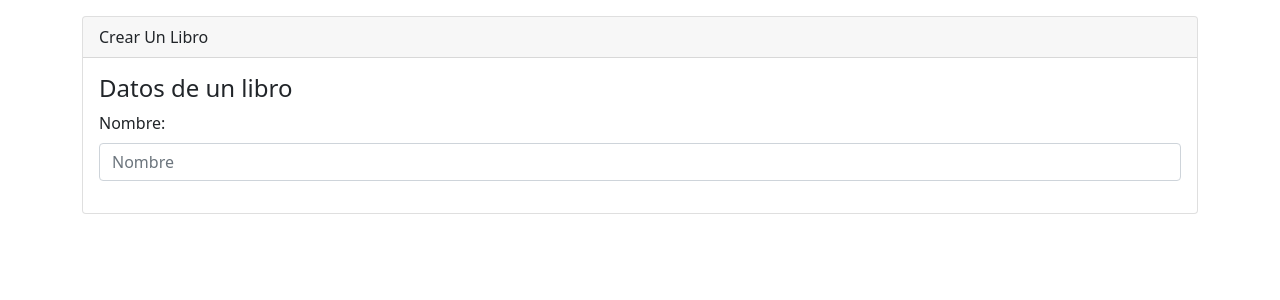
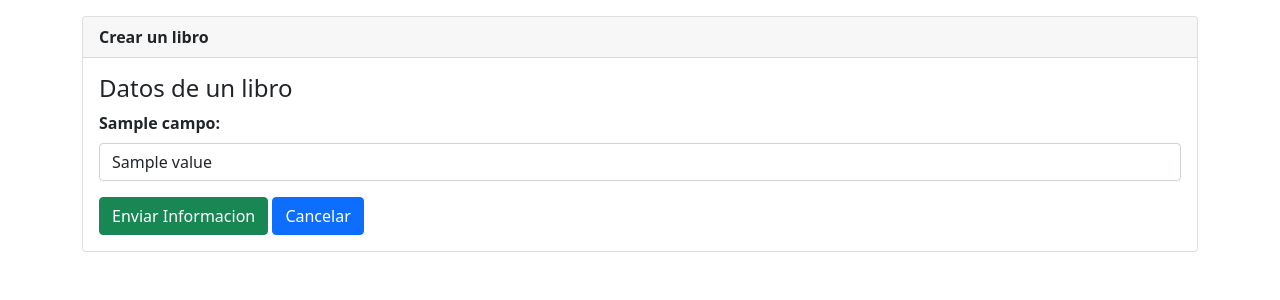
Before and after one commit to DuvanLabrador27/Crud-Django-Duvan, a Django app: template sistema/libreria/templates/libros/crearLibro.html in a window 1280 px wide. Shown: the part 56-356 px from the top of the page. Run offline with Django 3.2, Linux system fonts and the light colour scheme; the template is opened without the code that fills it: most values are stand-ins (such as "Sample title", 1, 10 or a date in 2020).

Commit message:
CRUD COMPLETO

```diff
--- a/sistema/libreria/models.py
+++ b/sistema/libreria/models.py
@@ -13,3 +13,7 @@ class Libro(models.Model):
     def  delete(self, using=None, keep_parents=False):
         self.imagen.storage.delete(self.imagen.name)
         super().delete()
+
+    class meta:
+        verbose_name = 'Libro'
+        verbose_name_plural = 'Libros'
--- a/sistema/libreria/templates/libros/crearLibro.html
+++ b/sistema/libreria/templates/libros/crearLibro.html
@@ -5,11 +5,11 @@
 {% block contenido %}
     <div class="card mt-3">
         <div class="card-header">
-            Crear Un Libro
+            <b>Crear un libro</b>
         </div>
         <div class="card-body">
             <h4 class="card-title">Datos de un libro</h4>
-           {% include 'libros/formulario.html' %}
+            {% include 'libros/formulario.html' %}
         </div>
 
     </div>
--- a/sistema/libreria/templates/libros/editarLibro.html
+++ b/sistema/libreria/templates/libros/editarLibro.html
@@ -5,7 +5,7 @@
 {% block contenido %}
     <div class="card mt-3">
         <div class="card-header">
-            Editar Un Libro
+            <b>Editar un Libro</b>
         </div>
         <div class="card-body">
             <h4 class="card-title">Datos de un libro</h4>
--- a/sistema/libreria/templates/libros/formulario.html
+++ b/sistema/libreria/templates/libros/formulario.html
@@ -1,9 +1,36 @@
 <form enctype="multipart/form-data" method="post">
+  {% csrf_token %}
+    {% for campo in formulario %}
+    <div class="mb-3">
+      <label for="" class="form-label"> <b> {{ campo.label }}: </b> </label>
+      <!--Verificar si el tipo de campo es file, entonces muestra la imagen para editar -->
 
-    <div class="mb-3">
-      <label for="" class="form-label">Nombre: </label>
-      <input type="text"
-        class="form-control" name="" id=""  placeholder="Nombre">
+      {% if campo.field.widget.input_type == 'file' and campo.value %}
+        <br>
+        <img src="{{MEDIA_URL}}/imagenes/{{campo.value}}" height="100" alt="" srcset="">
+        <br>
+
+      {% endif %}
+
+      <!--campo variable recorrida, field tipo de campo -->
+      <input
+      type="{{ campo.field.widget.input_type }}"
+      class="form-control"
+      name="{{ campo.name }}"
+      id=""
+      placeholder="{{ campo.label }}"
+      value="{{ campo.value | default:'' }}"
+      >
+
+
+
     </div>
 
-</form>
+    <div class="col-12 help-text">
+      {{campo.errors}}
+    </div>
+    {% endfor %}
+
+    <input name="" id="" class="btn btn-success" type="submit" value="Enviar Informacion">
+    <a name="" id="" class="btn btn-primary" href="{% url 'libros' %}" role="button">Cancelar</a>
+  </form>
--- a/sistema/libreria/templates/paginas/inicio.html
+++ b/sistema/libreria/templates/paginas/inicio.html
@@ -10,7 +10,7 @@
             <hr class="my-2">
 
             <p class="lead">
-                <a class="btn btn-primary btn-lg" href="Jumbo action link" role="button">Empezar</a>
+                <a class="btn btn-primary btn-lg" href="{% url 'libros' %}" role="button">Empezar</a>
             </p>
         </div>
     </div>
--- a/sistema/libreria/urls.py
+++ b/sistema/libreria/urls.py
@@ -9,7 +9,9 @@ urlpatterns=[
     path('nosotros', views.nosotros, name='nosotros'),
     path('libros', views.libros, name='libros'),
     path('libros/crearLibros', views.crearLibros, name='crearLibros'),
-   path('libros/editarLibros', views.editarLibros, name='editarLibros'),
+    path('libros/editarLibros', views.editarLibros, name='editarLibros'),
+    path('eliminarLibro/<int:id>', views.eliminarLibro, name='eliminarLibro'),
+    path('libros/editarLibros/<int:id>', views.editarLibros, name='editarLibros'),
 
 
 ]+ static(settings.MEDIA_URL, document_root=settings.MEDIA_ROOT)
```
Also changed, not shown: sistema/libreria/forms.py (added, +8 -0 lines), sistema/libreria/templates/libros/index.html (+5 -4 lines), sistema/libreria/views.py (+20 -4 lines), sistema/imagenes/javalogo_1ASPma6.jpg (added), sistema/libreria/migrations/0001_initial.py (deleted), sistema/libreria/migrations/0002_rename_description_libro_descripcion.py (deleted), sistema/libreria/migrations/0003_alter_libro_imagen.py (deleted), sistema/libreria/migrations/__init__.py (deleted).
